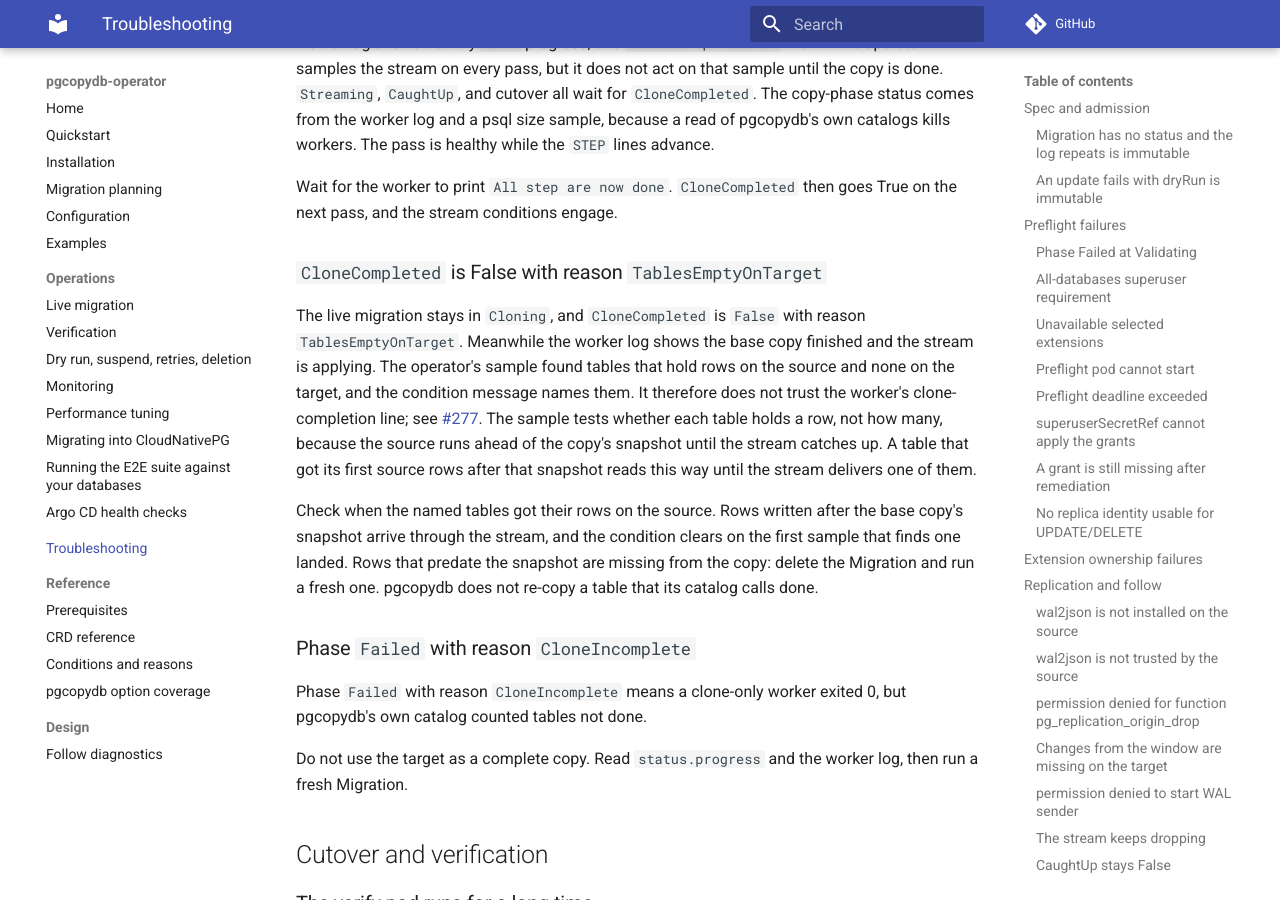
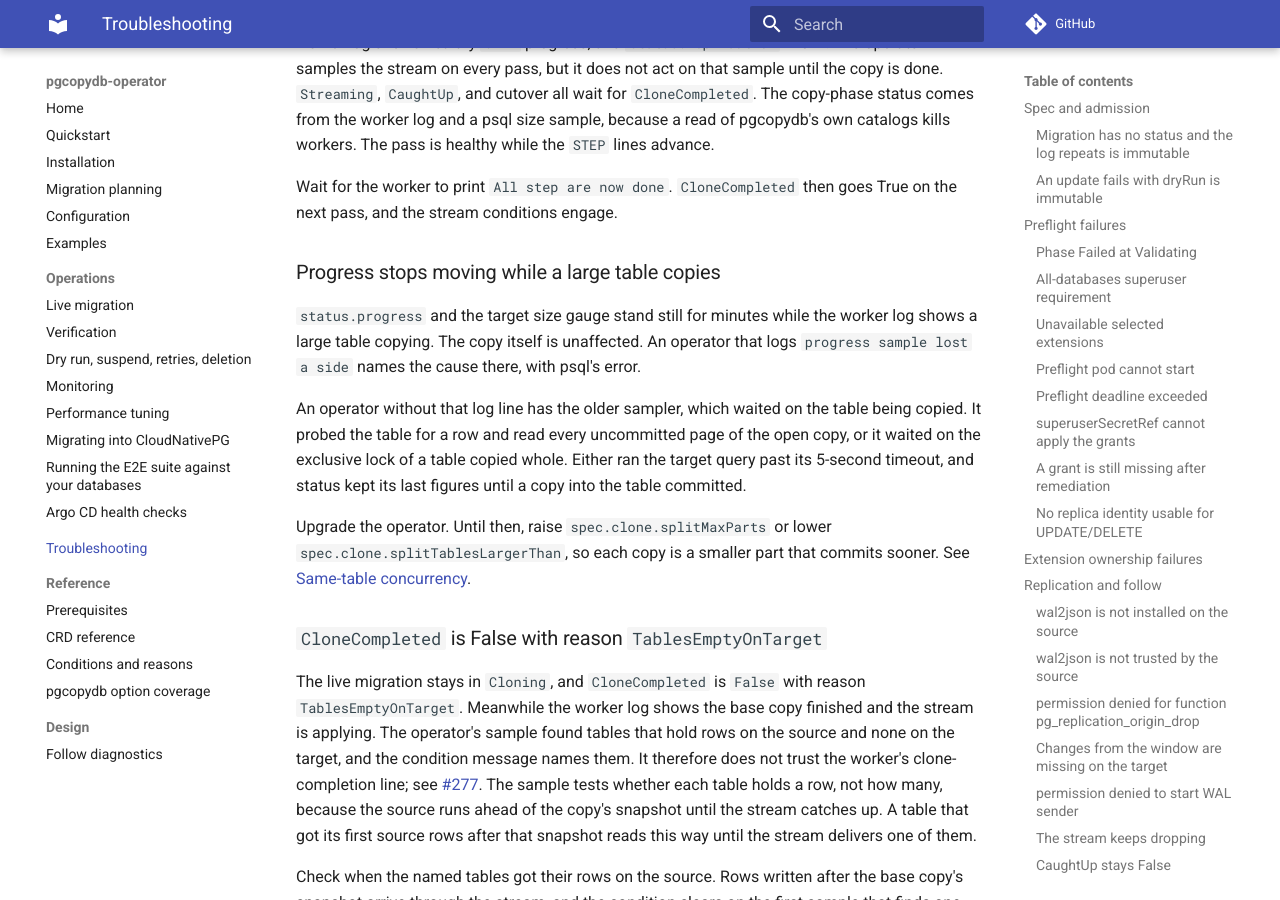
Before and after one commit to ydixken/pgcopydb-operator, an MkDocs documentation site: the page built from docs/troubleshooting.md, in a window 1280 px wide and 900 px high, scrolled down 8441 px. Built offline with MkDocs 1.6.1 and Material for MkDocs 9.7.7, drawn with Linux system fonts in a browser that asks for light colours; comment, search, counter and statistics services are not loaded.

Commit message:
docs: describe how the progress sample treats an open copy
The monitoring page said a table copied in parts counts once its first
part lands; it now counts only once no copy into it is open. It also
names the new lost-side log line and the one place the Bytes tile counts
streamed bytes. Troubleshooting gains an entry for progress that stands
still during a large copy, with the split settings as a stopgap on
operators that predate the fix, and measurements.md records the probe
cost behind it.

```diff
--- a/docs/troubleshooting.md
+++ b/docs/troubleshooting.md
@@ -290,6 +290,20 @@ The pass is healthy while the `STEP` lines advance.
 Wait for the worker to print `All step are now done`.
 `CloneCompleted` then goes True on the next pass, and the stream conditions engage.
 
+### Progress stops moving while a large table copies
+
+`status.progress` and the target size gauge stand still for minutes while the worker log shows a large table copying.
+The copy itself is unaffected.
+An operator that logs `progress sample lost a side` names the cause there, with psql's error.
+
+An operator without that log line has the older sampler, which waited on the table being copied.
+It probed the table for a row and read every uncommitted page of the open copy, or it waited on the exclusive lock of a table copied whole.
+Either ran the target query past its 5-second timeout, and status kept its last figures until a copy into the table committed.
+
+Upgrade the operator.
+Until then, raise `spec.clone.splitMaxParts` or lower `spec.clone.splitTablesLargerThan`, so each copy is a smaller part that commits sooner.
+See [Same-table concurrency](operations/performance.md#same-table-concurrency).
+
 ### `CloneCompleted` is False with reason `TablesEmptyOnTarget`
 
 The live migration stays in `Cloning`, and `CloneCompleted` is `False` with reason `TablesEmptyOnTarget`.
```
Also changed, not shown: docs/operations/monitoring.md (+4 -1 lines), docs/research/measurements.md (+7 -0 lines).
